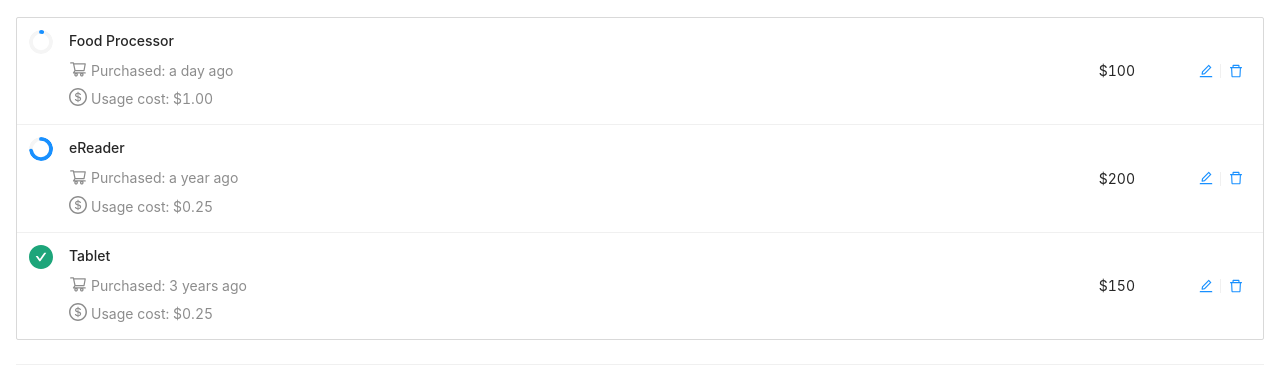
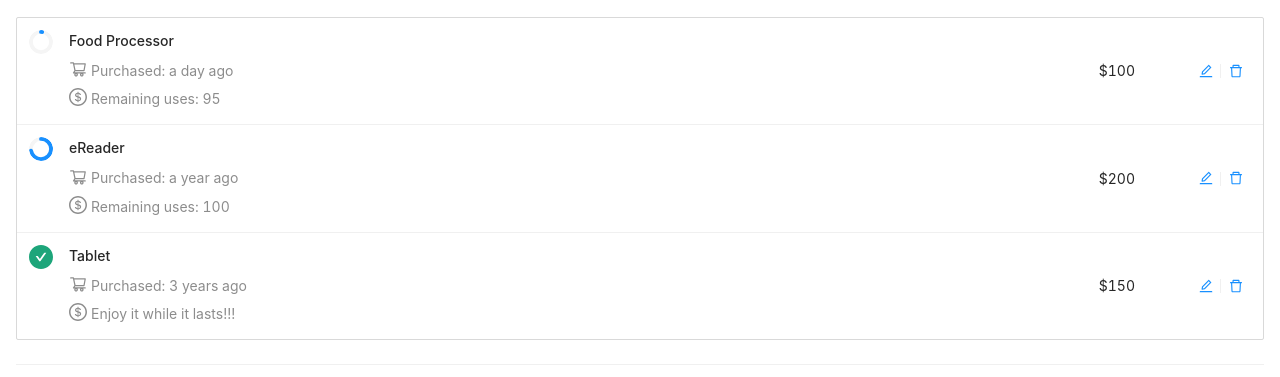
Before and after one commit to kietnguyen/purchase-management, a React (Create React App) app: page / in a window 1280 px wide. Shown: the part 337-714 px from the top of the page. Built offline with nearby package versions, Linux system fonts and the light colour scheme.

Commit message:
Fix wording

```diff
--- a/db.json
+++ b/db.json
@@ -5,8 +5,8 @@
       "name": "Food Processor",
       "price": 100,
       "serviceCost": 1,
-      "currentUsage": 5,
-      "expectedUsage": 100,
+      "currentUses": 5,
+      "expectedUses": 100,
       "purchasedAt": 1636709651
     },
     {
@@ -14,8 +14,8 @@
       "name": "eReader",
       "price": 200,
       "serviceCost": 0.25,
-      "currentUsage": 300,
-      "expectedUsage": 400,
+      "currentUses": 300,
+      "expectedUses": 400,
       "purchasedAt": 1605519251
     },
     {
@@ -23,8 +23,8 @@
       "name": "Tablet",
       "price": 150,
       "serviceCost": 0.25,
-      "currentUsage": 625,
-      "expectedUsage": 600,
+      "currentUses": 625,
+      "expectedUses": 600,
       "purchasedAt": 1542360851
     }
   ]
--- a/src/components/PurchaseList/purchaseItem.js
+++ b/src/components/PurchaseList/purchaseItem.js
@@ -30,15 +30,21 @@ const itemUsageProgress = (current, total) => {
   );
 };
 
-const itemDescription = (item) => (
-  <>
-    <IconWrapper><ShoppingCartOutlined /></IconWrapper>
-    Purchased: {dateFormatter(item.purchasedAt)}
-    <br />
-    <IconWrapper><DollarCircleOutlined /></IconWrapper>
-    Usage cost: {priceFormatter(item.usageCost, { precision: 2 })}
-  </>
-);
+const itemDescription = (item) => {
+  const remainingUses = item.expectedUses - item.currentUses;
+  return (
+    <span style={{ verticalAlign: 'middle' }}>
+      <IconWrapper><ShoppingCartOutlined /></IconWrapper>
+      <span>Purchased: {dateFormatter(item.purchasedAt)}</span>
+      <br />
+      <IconWrapper><DollarCircleOutlined /></IconWrapper>
+      {remainingUses > 0 ?
+        <span>Remaining uses: {remainingUses}</span> :
+        <span>Enjoy it while it lasts!!!</span>}
+    </span>
+
+    )
+};
 
 const PurchaseItem = ({ item, ...props }) => {
   return (
@@ -50,7 +56,7 @@ const PurchaseItem = ({ item, ...props }) => {
       {...props}
     >
       <Item.Meta
-        avatar={itemUsageProgress(item.currentUsage, item.expectedUsage)}
+        avatar={itemUsageProgress(item.currentUses, item.expectedUses)}
         title={item.name}
         description={itemDescription(item)}
       />
--- a/src/reducers/purchases.js
+++ b/src/reducers/purchases.js
@@ -6,8 +6,8 @@ const initialState = [
     name: 'Food Processor',
     price: 100,
     usageCost: 1,
-    currentUsage: 5,
-    expectedUsage: 100,
+    currentUses: 5,
+    expectedUses: 100,
     purchasedAt: 1636709651,
   },
   {
@@ -15,8 +15,8 @@ const initialState = [
     name: 'eReader',
     price: 200,
     usageCost: 0.25,
-    currentUsage: 300,
-    expectedUsage: 400,
+    currentUses: 300,
+    expectedUses: 400,
     purchasedAt: 1605519251,
   },
   {
@@ -24,8 +24,8 @@ const initialState = [
     name: 'Tablet',
     price: 150,
     usageCost: 0.25,
-    currentUsage: 625,
-    expectedUsage: 600,
+    currentUses: 625,
+    expectedUses: 600,
     purchasedAt: 1542360851,
   },
 ];
```
